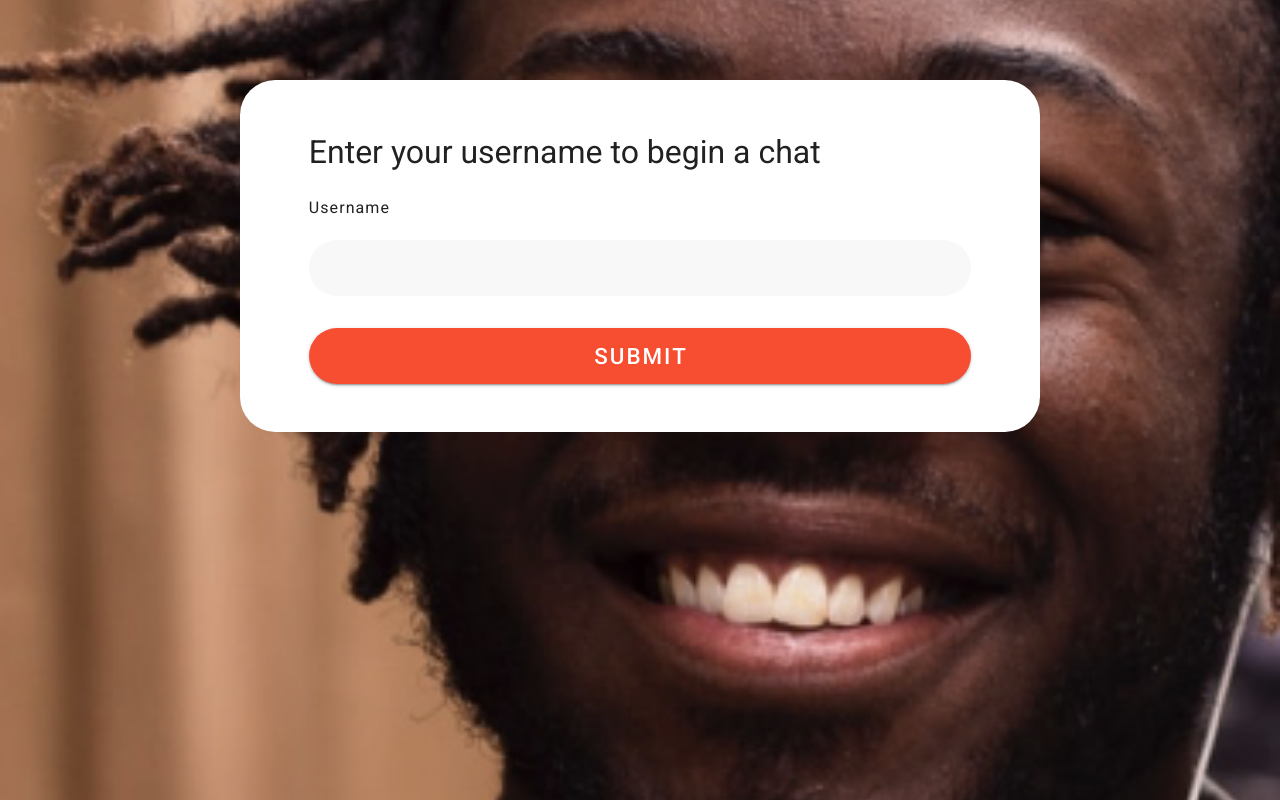
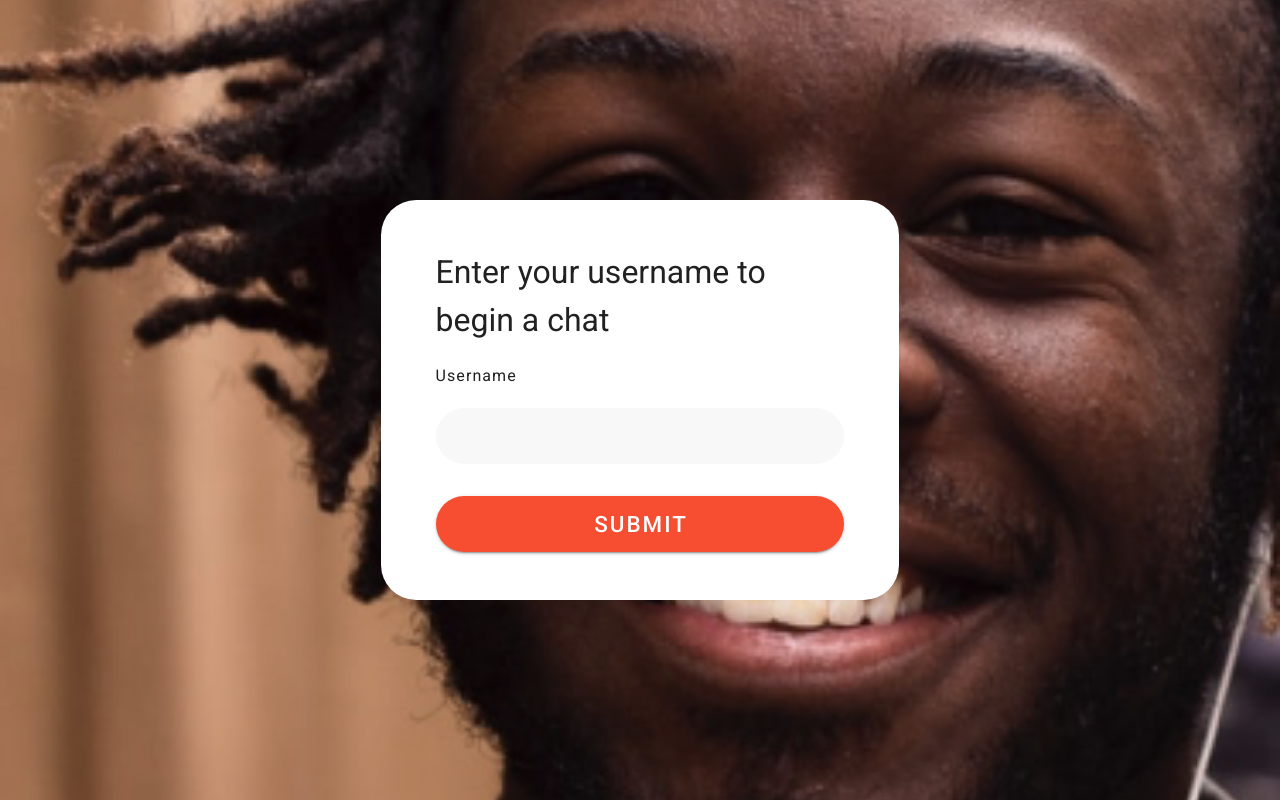
Before and after one commit to timothyokooboh/video-chat, a Vue app: page /#/ in a window 1280 px wide. Built offline with nearby package versions, Linux system fonts and the light colour scheme.

Commit message:
fixed issue with font size

```diff
--- a/src/components/Rooms.vue
+++ b/src/components/Rooms.vue
@@ -13,11 +13,11 @@
         v-for="room in rooms"
         v-bind:key="room._id"
       >
-        <div class="mr-5" >
+        <div class="mr-5" @click="showRoom(room.room)">
           <v-icon color="#FFFFFF" left>
             mdi-account-group
           </v-icon>
-          <span @click="showRoom(room.room)"> {{room.room}} </span>
+          <span> {{room.room}} </span>
         </div>
 
         <div>
--- a/src/components/auth/FormSignup.vue
+++ b/src/components/auth/FormSignup.vue
@@ -24,7 +24,6 @@
                 </v-btn>
             </div>
         </form>
-
     </div>
 </template>
 
--- a/src/views/Home.vue
+++ b/src/views/Home.vue
@@ -23,7 +23,9 @@ export default {
         background-image: url("/hero.png");
         background-size: cover;
         background-position: center;
-        padding-top: 5rem;
+        display: flex;
+        align-items: center;
+        justify-content: center;
     }
 
     .signup {
```
